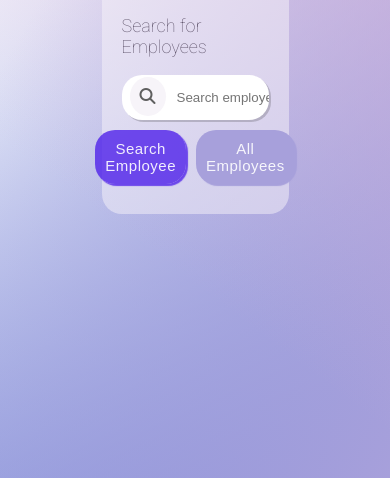
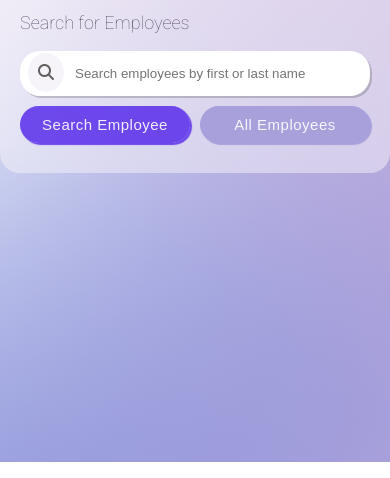
Before and after one commit to owuracoder/employeeList, a plain HTML site: page index.html in a window 390 px wide. Shown: the part 382-860 px from the top of the page. Drawn offline with Linux system fonts and the light colour scheme; no server answers.

Commit message:
changed the styles

```diff
--- a/style.css
+++ b/style.css
@@ -17,6 +17,7 @@ body {
   display: flex;
   align-items: center;
   justify-content: center;
+  margin: 0px;
 }
 
 .text {
@@ -259,3 +260,10 @@ body {
   text-align: center;
   box-shadow: 1px 1px 0.5px rgba(0, 0, 0, 0.5);
 }
+
+@media only screen and (max-width: 420px) {
+  .container {
+    width: 100%;
+    margin: 0px;
+  }
+}
```
